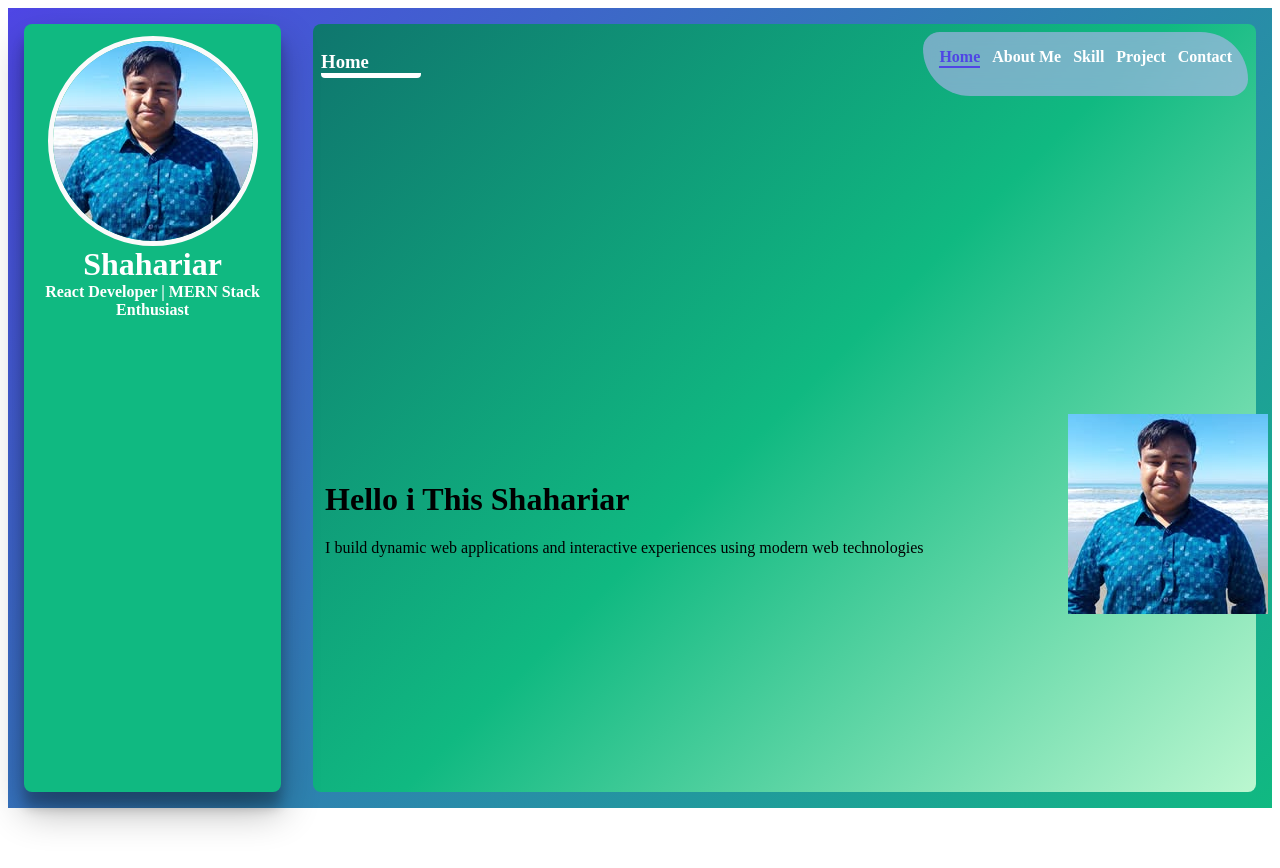
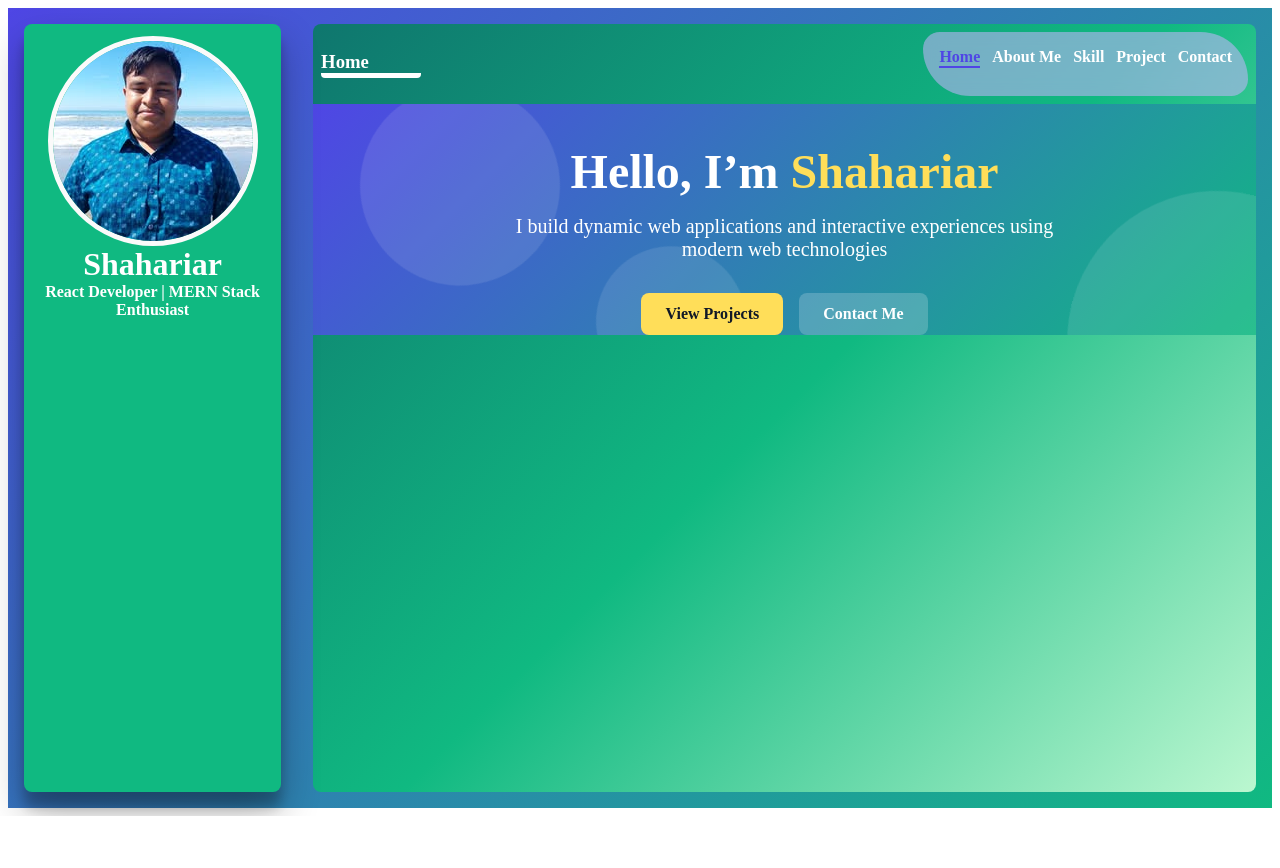
Before and after one commit to shahariar270/portfolio-template, a React (Vite) app in the folder client/: page / in a window 1280 px wide. Shown: the top 868 px of the page. After the commit the page ends 816 px from the top, so only its background shows below. Built offline with nearby package versions, Linux system fonts and the light colour scheme.

Commit message:
improve style

```diff
--- a/client/src/Pages/Home/index.jsx
+++ b/client/src/Pages/Home/index.jsx
@@ -3,15 +3,24 @@ import profile from '../../assets/images/profile.jpg'
 
 const Home = () => {
   return (
-    <div className="st-portfolio--home">
+    <section className="st-portfolio--home">
+      <div className="background-shapes">
+        <span></span>
+        <span></span>
+        <span></span>
+      </div>
+
       <div className="st-portfolio--home__content">
-        <h1>Hello i This Shahariar</h1>
-        <p>I build dynamic web applications and interactive experiences using modern web technologies</p>
+        <h1>Hello, I’m <span className="highlight">Shahariar</span></h1>
+        <p>
+          I build dynamic web applications and interactive experiences using modern web technologies
+        </p>
+        <div className="hero-buttons">
+          <a href="#projects" className="btn btn-primary">View Projects</a>
+          <a href="#contact" className="btn btn-secondary">Contact Me</a>
+        </div>
       </div>
-      <div className="">
-        <img src={profile} alt="" />
-      </div>
-    </div>
+    </section>
   )
 }
 
--- a/client/src/assets/styles/pages/_home.scss
+++ b/client/src/assets/styles/pages/_home.scss
@@ -1,14 +1,113 @@
-.st-portfolio {
-    &--home {
-        display: flex;
-        justify-content: space-between;
-        align-items: center;
-        height: 100vh;
+.st-portfolio--home {
+    position: relative;
+    display: flex;
+    align-items: center;
+    justify-content: center;
+    padding: 0 2rem;
+    text-align: center;
+    overflow: hidden;
+    background: linear-gradient(135deg, #4f46e5, #10b981);
+
+    &__content {
+        position: relative;
+        z-index: 2;
+        color: #fff;
+
+        h1 {
+            font-size: 3rem;
+            margin-bottom: 1rem;
+
+            .highlight {
+                color: #ffde59;
+            }
+        }
+
+        p {
+            font-size: 1.25rem;
+            max-width: 600px;
+            margin: 0 auto 2rem;
+        }
+
+        .hero-buttons {
+            display: flex;
+            gap: 1rem;
+            justify-content: center;
+
+            .btn {
+                padding: 0.75rem 1.5rem;
+                border-radius: 0.5rem;
+                font-weight: bold;
+                text-decoration: none;
+                transition: all 0.3s ease;
+
+                &.btn-primary {
+                    background-color: #ffde59;
+                    color: #111827;
+
+                    &:hover {
+                        background-color: #ffd700;
+                    }
+                }
+
+                &.btn-secondary {
+                    background-color: rgba(255, 255, 255, 0.2);
+                    color: #fff;
+
+                    &:hover {
+                        background-color: rgba(255, 255, 255, 0.4);
+                    }
+                }
+            }
+        }
+    }
+
+    .background-shapes {
+        position: absolute;
         width: 100%;
-        margin: 12px;
-        &__content {
-            overflow: hidden;
+        height: 100%;
+        top: 0;
+        left: 0;
+        z-index: 1;
+        overflow: hidden;
+
+        span {
+            position: absolute;
+            display: block;
+            width: 200px;
+            height: 200px;
+            background: rgba(255, 255, 255, 0.1);
+            border-radius: 50%;
+            animation: float 15s infinite ease-in-out;
+
+            &:nth-child(1) {
+                top: 10%;
+                left: 5%;
+            }
+            &:nth-child(2) {
+                top: 50%;
+                left: 80%;
+                width: 300px;
+                height: 300px;
+                animation-duration: 20s;
+            }
+            &:nth-child(3) {
+                top: 70%;
+                left: 30%;
+                width: 150px;
+                height: 150px;
+                animation-duration: 25s;
+            }
         }
+    }
+}
+
+@keyframes float {
+    0%,
+    100% {
+        transform: translateY(0) rotate(0deg);
+    }
+    50% {
+        transform: translateY(-50px) rotate(180deg);
     }
 }
 
```
